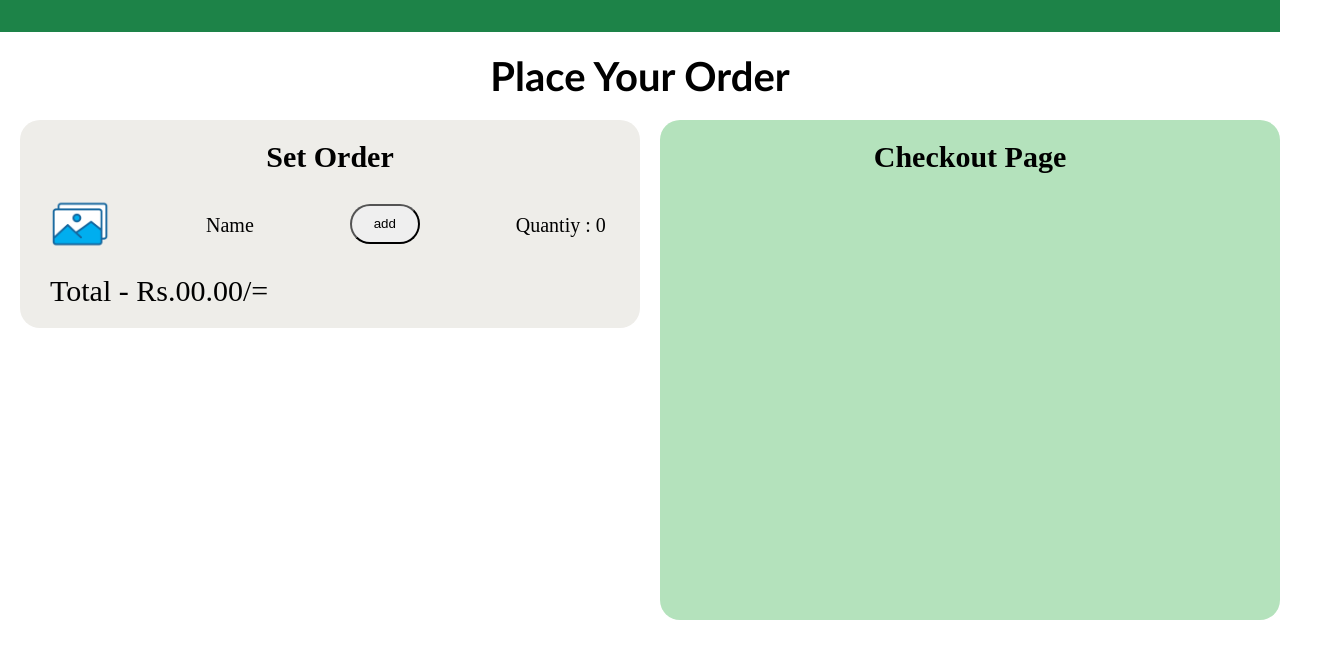
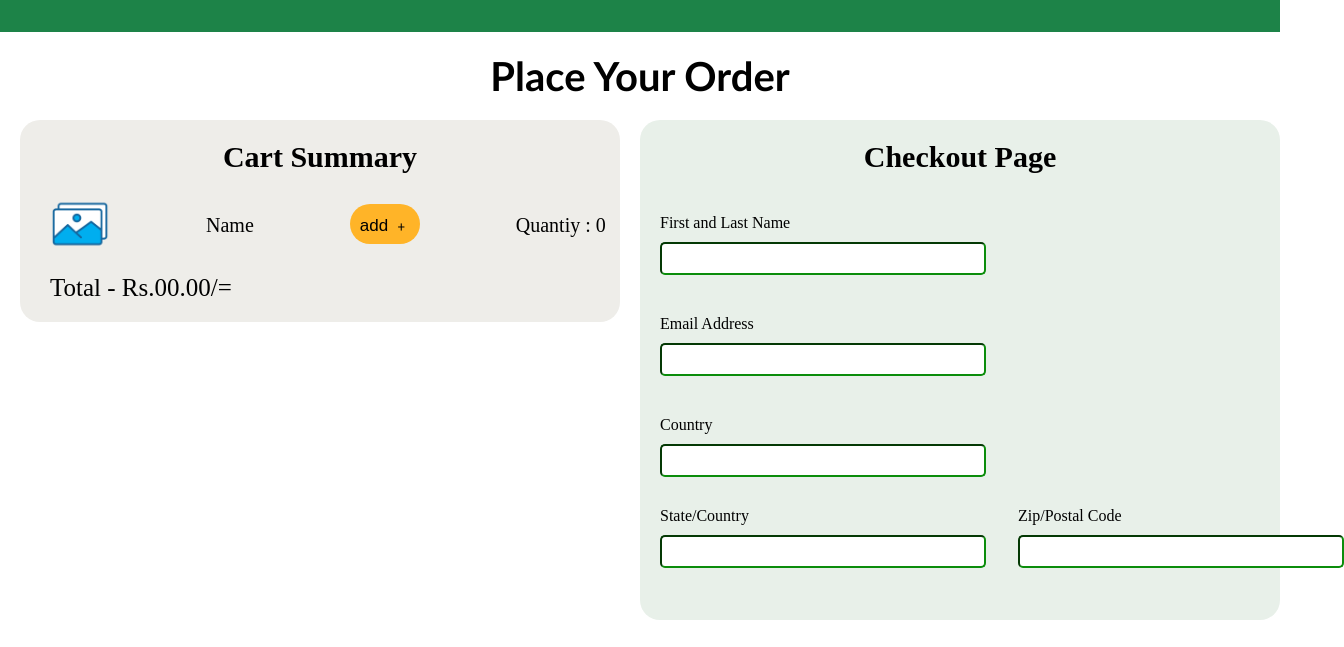
Before and after one commit to liyanage99/My_POS, a plain HTML site: page Cart.html in a window 1280 px wide. Shown: the part 153-800 px from the top of the page, 1344 px wide, since content can reach past the window. Drawn offline with Linux system fonts and the light colour scheme.

Commit message:
checkout page

```diff
--- a/Cart.html
+++ b/Cart.html
@@ -31,11 +31,11 @@
         <h1>Place Your Order</h1>
         <div class="set-order-section">
             <div class="set-order">
-                <h2>Set Order</h2>
+                <h2>Cart Summary</h2>
                 <div class="food-detail">
                     <img alt="" src="assets/images/image_icon.png">
                     <p>Name</p>
-                    <button type="button" class="btn-aadd">add</button>
+                    <button type="button" class="btn-add">add ﹢</button>
                     <p>Quantiy : 0</p>
                 </div>
                 <div class="total">
@@ -44,6 +44,29 @@
             </div>
             <div class="checkout">
                 <h2>Checkout Page</h2>
+                <div class="input-box">
+                    <p>First and Last Name</p>
+                    <input type="text" class="input-text">
+                </div>
+                <div class="input-box">
+                    <p>Email Address</p>
+                    <input type="text" class="input-text">
+                </div>
+                <div class="input-box">
+                    <p>Country</p>
+                    <input type="search" class="input-text">
+                </div>
+                <div class="input-box-state">
+                    <div class="state">
+                        <p>State/Country</p>
+                        <input type="search" class="input-text">
+                    </div>
+                    <div class="state">
+                        <p>Zip/Postal Code</p>
+                        <input type="search" class="input-text">
+                    </div>
+
+                </div>
             </div>
         </div>
     </section>
--- a/assets/cart.css
+++ b/assets/cart.css
@@ -104,15 +104,18 @@
 .food-detail p{
     font-size: 20px;
 }
-.btn-aadd{
+.btn-add{
     margin-top: -10px;
     height: 40px;
     width: 70px;
     border-radius: 100px;
     cursor: pointer;
+    font-size: 17px;
+    background-color: #ffb428;
+    border: none;
 }
 .checkout{
-    background: #b4e2bc;
+    background: #e8f0e9;
     width: 50%;
     height: 500px;
     border-radius: 20px;
@@ -124,15 +127,26 @@
     font-size: 30px;
     padding-top: 20px;
 }
-.bill{
-    margin-top: 20px;
-    margin-left: 20px;
-    margin-right: 750px;
-    border-style: dotted;
-}
 .total{
     padding-top: 20px;
     margin-left: 30px;
-    font-size: 30px;
+    font-size: 25px;
     padding-bottom: 20px;
 }
+/* checkout */
+.input-box{
+    padding-top: 40px;
+    margin-left: 20px;
+}
+.input-text{
+    font-size: 25px;
+    margin-top: 10px;
+    border-radius: 5px;
+    border-color: rgb(11, 141, 11);
+}
+.input-box-state{
+    display: flex;
+    gap: 2rem;
+    padding-left: 20px;
+    padding-top: 30px;
+}
```
